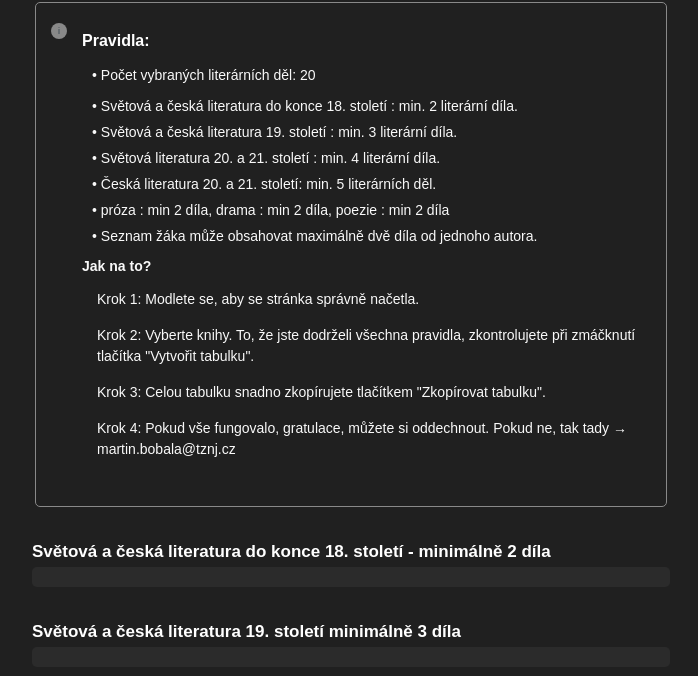
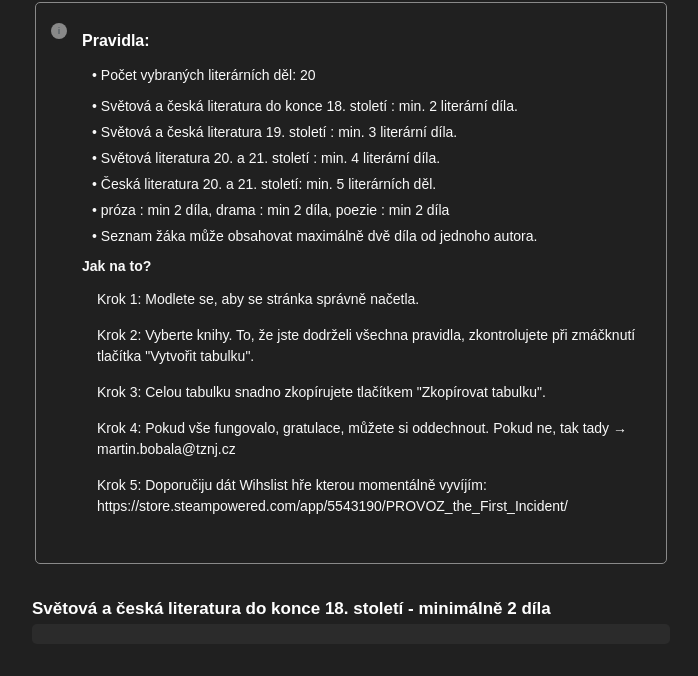
Before and after one commit to martinbobala/povinna-cetba, a plain HTML site: page index.html in a window 1280 px wide. Shown: the part 58-734 px from the top of the page, without its empty margins (289-987 px from the left). Drawn offline with Linux system fonts and the light colour scheme; no server answers.

Commit message:
Add step 5 recommendation for Wishlist game
pridani linku na Wishlist me hry

```diff
--- a/index.html
+++ b/index.html
@@ -52,6 +52,10 @@
           Krok 4: Pokud vše fungovalo, gratulace, můžete si oddechnout. Pokud
           ne, tak tady → martin.bobala@tznj.cz
         </p>
+           <p class="infoK">
+          Krok 5: Doporučiju dát Wihslist hře kterou momentálně vyvíjím:
+             https://store.steampowered.com/app/5543190/PROVOZ_the_First_Incident/
+        </p>
       </div>
     </div>
 
```
